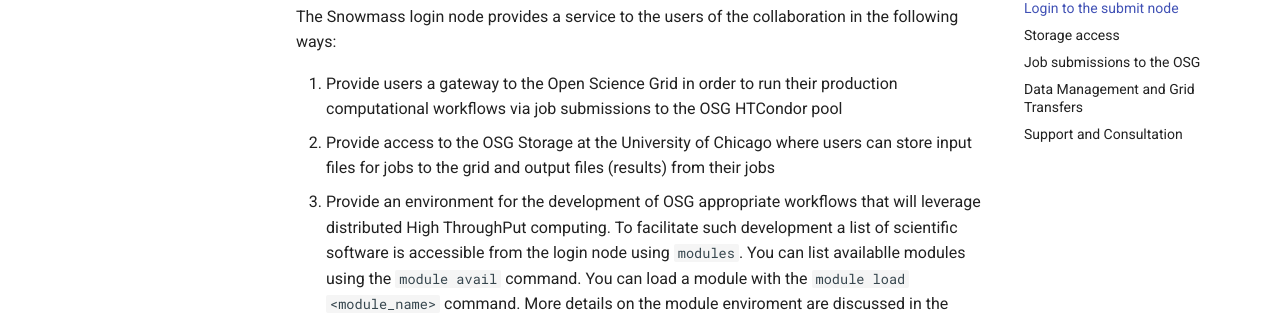
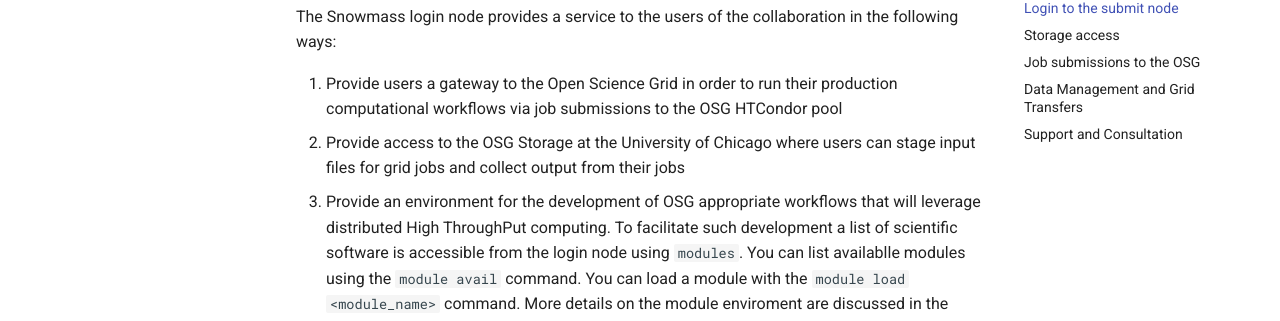
Before and after one commit to ppaschos/snowmass-connect-docs, an MkDocs documentation site: the page built from docs/index.md, in a window 1280 px wide and 900 px high, scrolled down 711 px. Shown: the part 127-448 px from the top of the window. Built offline with MkDocs 1.6.1 and Material for MkDocs 9.7.7, drawn with Linux system fonts in a browser that asks for light colours.

Commit message:
Update index.md

```diff
--- a/docs/index.md
+++ b/docs/index.md
@@ -22,8 +22,8 @@
 
 1. Provide users a gateway to the Open Science Grid in order to
 run their production computational workflows via job submissions to the OSG HTCondor pool
-2. Provide access to the OSG Storage at the University of Chicago where users can store input files for jobs to the grid and
-output files (results) from their jobs
+2. Provide access to the OSG Storage at the University of Chicago where users can stage input files for grid jobs and collect
+output from their jobs
 3. Provide an environment for the development of OSG appropriate workflows that will leverage distributed High ThroughPut
 computing. To facilitate such development a list of scientific software is accessible from the login node using `modules`. You can list availablle
 modules using the `module avail` command. You can load a module with the `module load <module_name>` command. More details on
```
